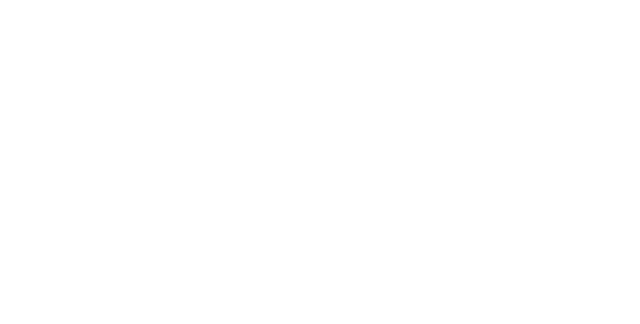
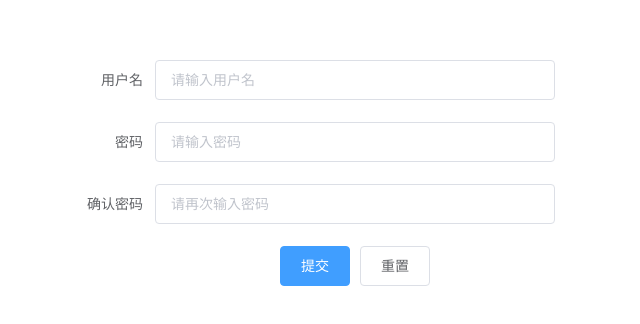
Before and after one commit to wangleihuha/hzsf, a Vue app: page /register in a window 1280 px wide. Shown: the part 140-464 px from the top of the page, without its empty margins (225-865 px from the left). Built offline with nearby package versions, Linux system fonts and the light colour scheme.

Commit message:
新增注册部分页面

```diff
--- a/package.json
+++ b/package.json
@@ -7,6 +7,7 @@
     "build": "vue-cli-service build"
   },
   "dependencies": {
+    "axios": "^0.21.4",
     "core-js": "^3.6.5",
     "element-ui": "^2.15.6",
     "vue": "^2.6.11",
--- a/src/main.js
+++ b/src/main.js
@@ -5,6 +5,10 @@
 import ElementUI from 'element-ui';
 import 'element-ui/lib/theme-chalk/index.css';
 Vue.use(ElementUI);//Vue.use()将会自动调用ElementUI内index.js中声明的install方法
+
+import axios from 'axios';
+axios.defaults.baseURL = 'http://localhost:3000/';
+Vue.prototype.axios = axios;
 
 
 Vue.config.productionTip = false
--- a/src/router/index.js
+++ b/src/router/index.js
@@ -1,11 +1,17 @@
 import Vue from 'vue'
 import VueRouter from 'vue-router'
 import Index from '../views/Index.vue'
+import Register from '../views/Register.vue'
 import Dropdown from '../views/demo/Dropdown.vue'
 
 Vue.use(VueRouter)
 
 const routes = [
+  {
+    path: '/register',
+    name: 'Register',
+    component: Register
+  },
   {
     path: '/dropdown',
     name: 'Dropdown',
--- /dev/null
+++ b/src/views/Register.vue
@@ -0,0 +1,115 @@
+<template>
+  <div class="register-part">
+    <el-form
+      :model="ruleForm"
+      status-icon
+      :rules="rules"
+      ref="ruleForm"
+      label-width="100px"
+      class="demo-ruleForm"
+    >
+      <el-form-item label="用户名" prop="username">
+        <el-input v-model="ruleForm.username" placeholder="请输入用户名"></el-input>
+      </el-form-item>
+      <el-form-item label="密码" prop="pass">
+        <el-input
+          type="password"
+          v-model="ruleForm.pass"
+          autocomplete="off"
+          placeholder="请输入密码"
+        ></el-input>
+      </el-form-item>
+      <el-form-item label="确认密码" prop="checkPass">
+        <el-input
+          type="password"
+          v-model="ruleForm.checkPass"
+          autocomplete="off"
+          placeholder="请再次输入密码"
+        ></el-input>
+      </el-form-item>
+      <el-form-item>
+        <el-button type="primary" @click="submitForm('ruleForm')"
+          >提交</el-button
+        >
+        <el-button @click="resetForm('ruleForm')">重置</el-button>
+      </el-form-item>
+    </el-form>
+  </div>
+</template>
+<style scoped lang="scss">
+.register-part {
+  position: relative;
+  .demo-ruleForm {
+    width: 500px;
+    position: absolute;
+    right: 500px;
+    top: 200px;
+  }
+}
+</style>
+<script>
+export default {
+  data() {
+    var checkName = (rule, value, callback) => {
+      let reg = /^\w{6,15}$/;
+      if (!value) {
+        return callback(new Error("用户名不能为空"));
+      }else if(!reg.test(value)){
+        return callback(new Error("用户名需为6至15为字符串"));
+      }else{
+        callback();
+      }
+
+    };
+    var validatePass = (rule, value, callback) => {
+      if (value === "") {
+        callback(new Error("请输入密码"));
+      } else {
+        if (this.ruleForm.checkPass !== "") {
+          this.$refs.ruleForm.validateField("checkPass");
+        }
+        callback();
+      }
+    };
+    var validatePass2 = (rule, value, callback) => {
+      if (value === "") {
+        callback(new Error("请再次输入密码"));
+      } else if (value !== this.ruleForm.pass) {
+        callback(new Error("两次输入密码不一致!"));
+      } else {
+        callback();
+      }
+    };
+    return {
+      ruleForm: {
+        pass: "",
+        checkPass: "",
+        username: "",
+      },
+      rules: {
+        pass: [{ validator: validatePass, trigger: "blur" }],
+        checkPass: [{ validator: validatePass2, trigger: "blur" }],
+        username: [{ validator: checkName, trigger: "blur" }],
+      },
+    };
+  },
+  methods: {
+    submitForm(formName) {
+      this.$refs[formName].validate((valid) => {
+        if (valid) {
+          alert("submit!");
+          this.axios.post('/register',`username=${this.username}&password=${this.pass}`).then(result=>{
+            console.log(result);
+          })
+        } else {
+          console.log("error submit!!");
+          return false;
+        }
+      });
+    },
+    resetForm(formName) {
+      this.$refs[formName].resetFields();
+    },
+  },
+};
+</script>
```
Also changed, not shown: 1 other file (tests, documents, lock files or other folders).
